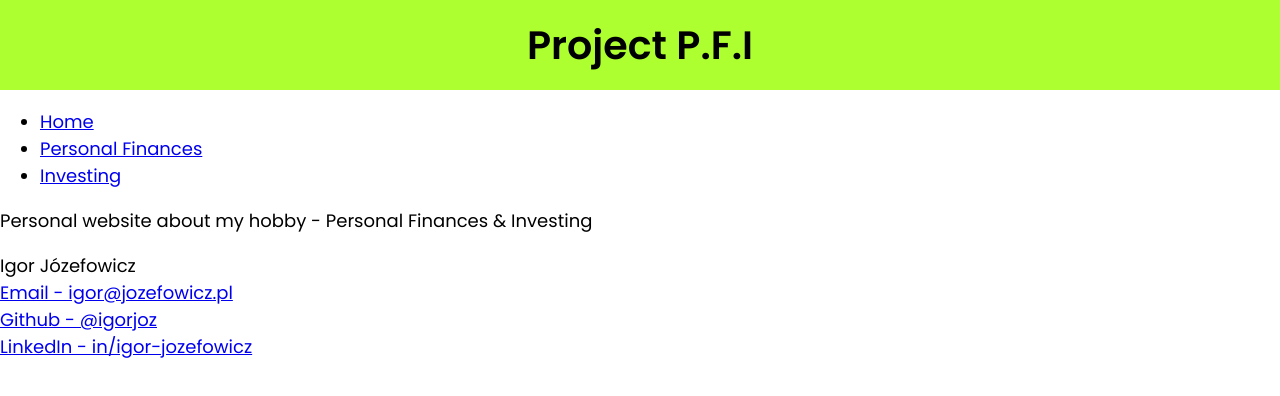
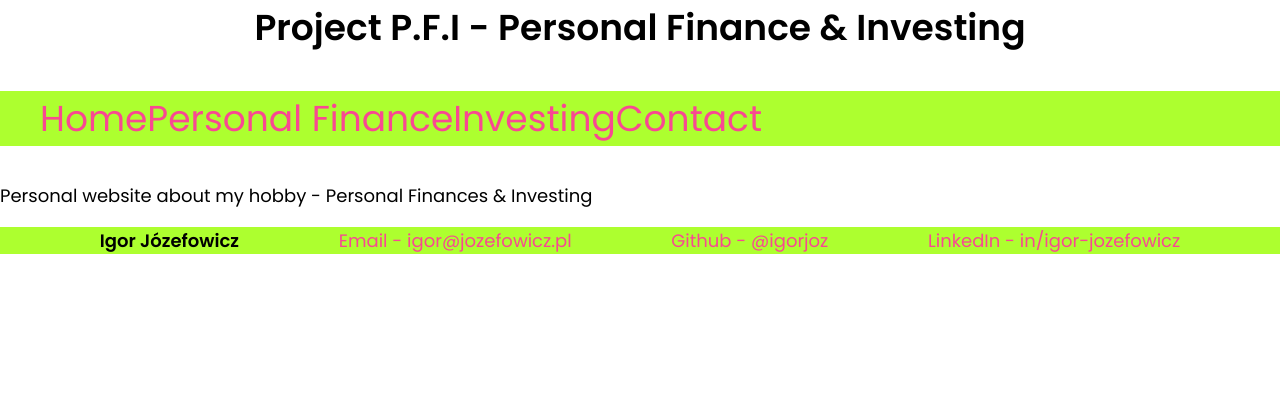
Before and after one commit to igorjoz/hypertext-and-hypermedia-course, a plain HTML site: page My Hobby Project - HTML, XML, XML Schema, DTD - Project 1/views/index.html in a window 1280 px wide. Drawn offline with nearby package versions, Linux system fonts and the light colour scheme; files that its build step writes are made by us from their sources.

Commit message:
develop index view & index, page, variables styles

```diff
--- a/My Hobby Project - HTML, XML, XML Schema, DTD - Project 1/scss/index.scss
+++ b/My Hobby Project - HTML, XML, XML Schema, DTD - Project 1/scss/index.scss
@@ -1,17 +1,7 @@
-html {
-    font-size: 18px;
-}
+@import './variables';
+@import './page';
 
-body {
-    font-family: 'Poppins', sans-serif;
-    margin: 0;
-    padding: 0;
-}
+@import './components/navigation';
+@import './components/footer';
 
-h1,
-h2,
-h3,
-h4 {
-    margin: 0;
-    padding: 0;
-}
+@import './components/link';
--- a/My Hobby Project - HTML, XML, XML Schema, DTD - Project 1/scss/page.scss
+++ b/My Hobby Project - HTML, XML, XML Schema, DTD - Project 1/scss/page.scss
@@ -1,17 +1,28 @@
-.page {
-    &__header-element {
-        background-color: greenyellow;
-        display: flex;
-        justify-content: center;
-    }
+@import './variables';
 
-    &__main-header {
-        font-size: 2.2rem;
-        // text-transform: uppercase;
-        padding: 15px;
-    }
+html {
+    font-size: 18px;
+}
 
-    &__h1 {
-        font-size: 1.8rem;
+body {
+    font-family: $font-sans-serif;
+    color: $default-font-color;
+    margin: 0;
+    padding: 0;
+}
+
+h1,
+h2,
+h3,
+h4 {
+    margin: 0;
+    padding: 0;
+}
+
+a {
+    text-decoration: none;
+
+    &:hover {
+        text-decoration: underline;
     }
 }
--- a/My Hobby Project - HTML, XML, XML Schema, DTD - Project 1/scss/variables.scss
+++ b/My Hobby Project - HTML, XML, XML Schema, DTD - Project 1/scss/variables.scss
@@ -1 +1,10 @@
-$link-color: orangered
+// * font
+$font-sans-serif: 'Poppins',
+sans-serif;
+$default-font-color: black;
+
+// $link-color: orangered;
+$link-color: #F94892;
+
+
+$link-color-hover: red;
--- a/My Hobby Project - HTML, XML, XML Schema, DTD - Project 1/views/index.html
+++ b/My Hobby Project - HTML, XML, XML Schema, DTD - Project 1/views/index.html
@@ -9,13 +9,8 @@
     <title>Personal Finances & Investing</title>
     <meta name="description" content="Personal website about my hobby - Personal Finances & Investing">
 
-    <link rel="stylesheet" href="css/index.css">
-    <link rel="stylesheet" href="css/page.css">
-
-    <link rel="stylesheet" href="css/navigation.css">
-    <link rel="stylesheet" href="css/footer.css">
-
-    <link rel="stylesheet" href="css/link.css">
+    <link rel="stylesheet" href="../css/index.css">
+    <link rel="stylesheet" href="../css/page.css">
 
     <link rel="preconnect" href="https://fonts.googleapis.com">
     <link rel="preconnect" href="https://fonts.gstatic.com" crossorigin>
@@ -24,28 +19,34 @@
 </head>
 
 <body>
-    <!-- HEADER & NAVIGATION -->
-    <header class="page__header-element">
-        <!-- <h1 class="page__main-header">Personal Finances & Investing</h1> -->
-        <h1 class="page__main-header">Project P.F.I</h1>
-    </header>
-    <!-- END HEADER & NAVIGATION -->
+    <!-- MAIN MENU, NAVIGATION -->
+    <nav class="navigation">
+        <header class="navigation__header-element">
+            <h1 class="navigation__main-header">
+                <a href="index.html" class="link link--no-hover-underline link--default-font-color">Project P.F.I -
+                    Personal Finance & Investing </a>
+            </h1>
+        </header>
 
-    <nav class="navigation">
-        <ul class="nabigation__list">
+        <ul class="navigation__list">
             <li>
                 <a href="index.html" class="link">Home</a>
             </li>
 
             <li>
-                <a href="about.html" class="link">Personal Finances</a>
+                <a href="personal-finances.html" class="link">Personal Finance</a>
             </li>
 
             <li>
-                <a href="contact.html" class="link">Investing</a>
+                <a href="investing.html" class="link">Investing</a>
+            </li>
+
+            <li>
+                <a href="contact.html" class="link">Contact</a>
             </li>
         </ul>
     </nav>
+    <!-- END MAIN MENU, NAVIGATION -->
 
     <!-- MAIN -->
     <main>
```
